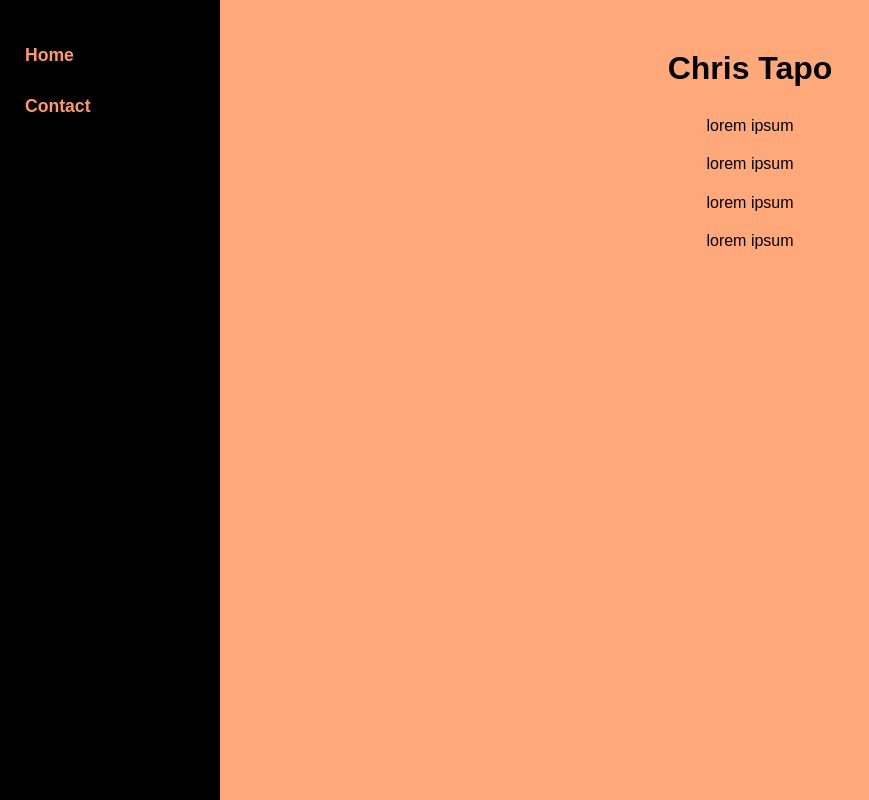
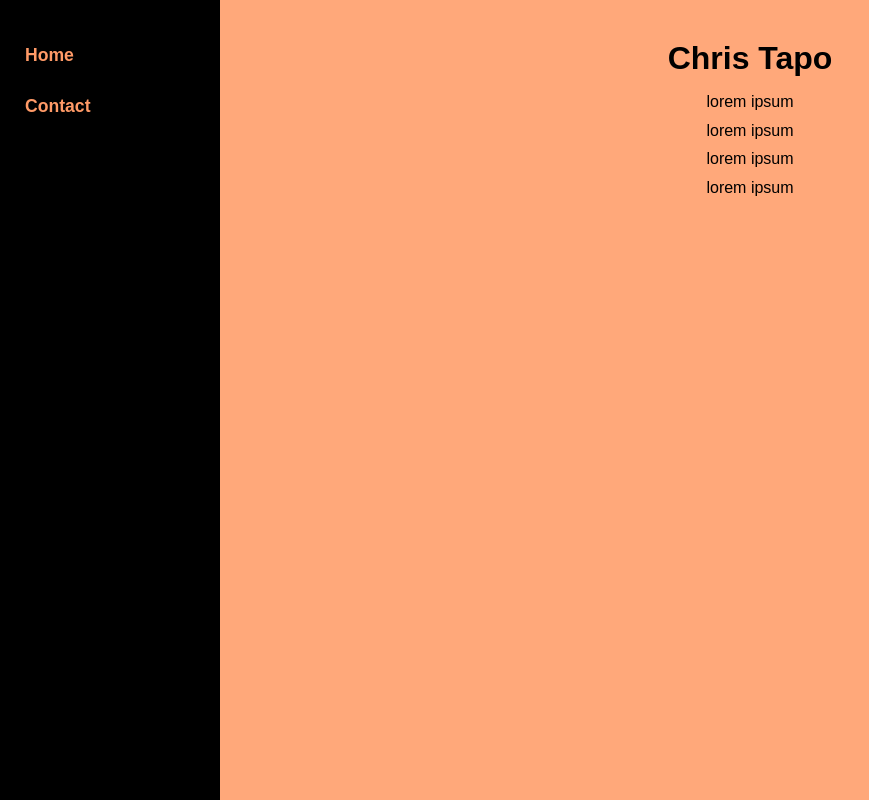
Before and after one commit to christapo/christapo.github.io, a plain HTML site: page index.html in a window 1280 px wide. Shown: the whole page, without its empty margins (0-869 px from the left). Drawn offline with Linux system fonts and the light colour scheme.

Commit message:
spacingmore

```diff
--- a/styles.css
+++ b/styles.css
@@ -48,6 +48,6 @@ body {
 /* Tighter spacing for headings and paragraphs inside main content */
 .main-content h1,
 .main-content p {
-  margin: 0.5em 0;
+  margin: 0.2em 0;
   line-height: 1.4;
 }
```
